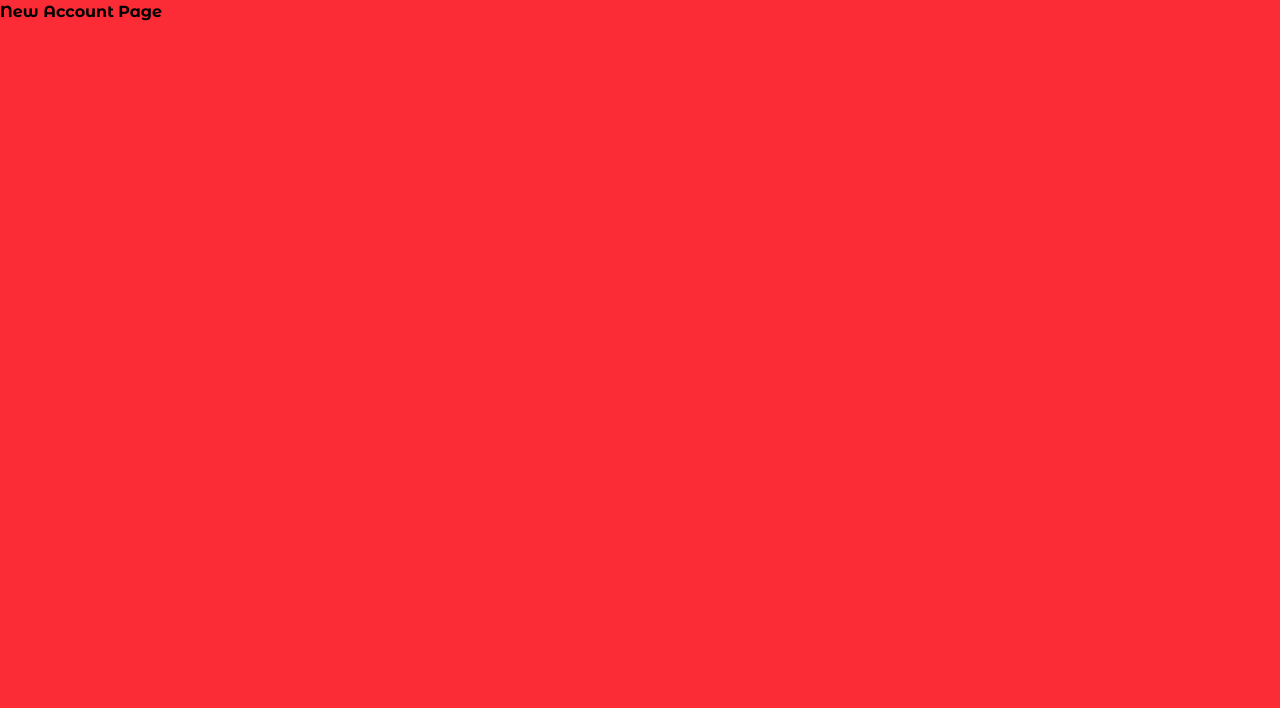
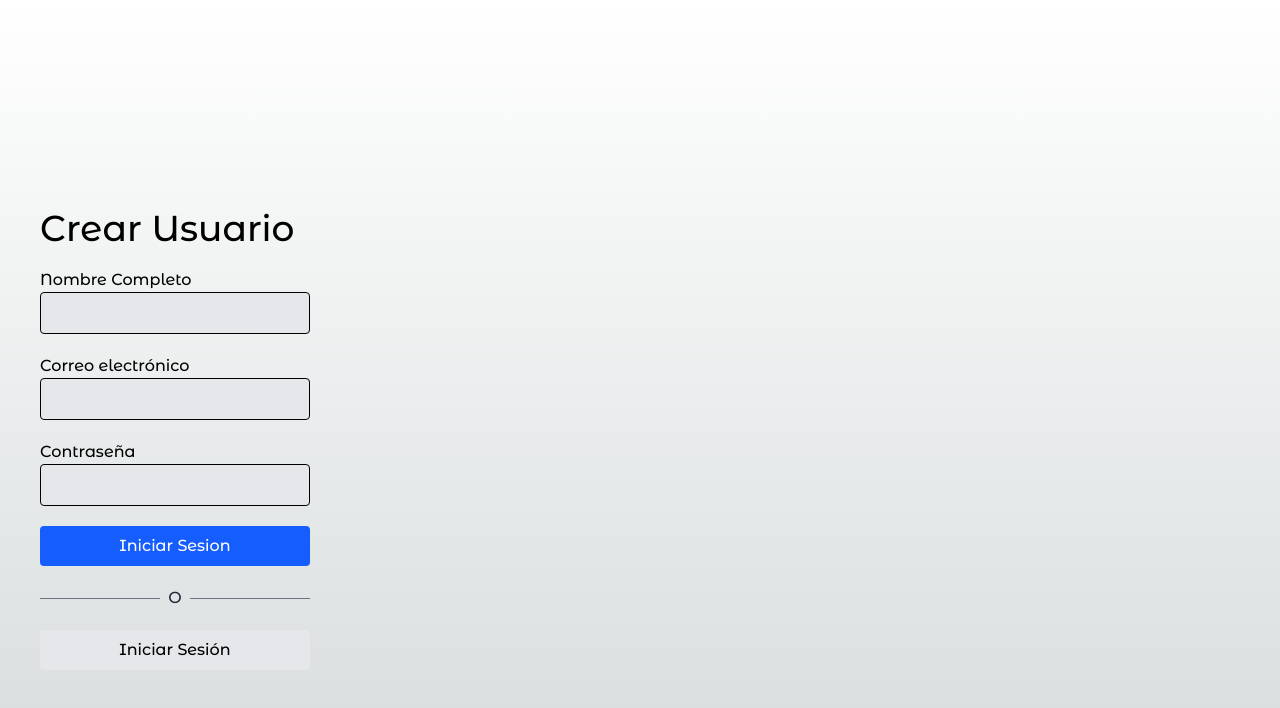
Before and after one commit to JoseJoaquinMartinez/E-commerce, a Next.js app: page /auth/new-acount in a window 1280 px wide. Shown: the top 708 px of the page. Built offline with nearby package versions, Linux system fonts and the light colour scheme.

Commit message:
Refactor authentication layout components and add navigation links

```diff
--- a/src/app/auth/layout.tsx
+++ b/src/app/auth/layout.tsx
@@ -3,5 +3,9 @@
 }: {
   children: React.ReactNode;
 }) {
-  return <main className="bg-red-500 min-h-screen ">{children}</main>;
+  return (
+    <main className="flex justify-between">
+      <div className="w-full sm:w-[350px] px-10">{children}</div>
+    </main>
+  );
 }
--- a/src/app/auth/login/page.tsx
+++ b/src/app/auth/login/page.tsx
@@ -1,9 +1,37 @@
 import { titleFont } from "@/config/fonts";
+import Link from "next/link";
 
-export default function Login() {
+export default function () {
   return (
-    <main>
-      <h1 className={`${titleFont.className} font-bold`}>Login Page</h1>
-    </main>
+    <div className="flex flex-col min-h-screen pt-32 sm:pt-52">
+      <h1 className={`${titleFont.className} text-4xl mb-5`}>Iniciar Sesión</h1>
+
+      <div className="flex flex-col">
+        <label htmlFor="email">Correo electrónico</label>
+        <input
+          className="px-5 py-2 border bg-gray-200 rounded mb-5"
+          type="email"
+        />
+
+        <label htmlFor="email">Contraseña</label>
+        <input
+          className="px-5 py-2 border bg-gray-200 rounded mb-5"
+          type="email"
+        />
+
+        <button className="btn-primary">Iniciar Sesion</button>
+
+        {/* divisor l ine */}
+        <div className="flex items-center my-5">
+          <div className="flex-1 border-t border-gray-500"></div>
+          <div className="px-2 text-gray-800">O</div>
+          <div className="flex-1 border-t border-gray-500"></div>
+        </div>
+
+        <Link href="/auth/new-account" className="btn-secondary text-center">
+          Crear una nueva cuenta
+        </Link>
+      </div>
+    </div>
   );
 }
--- a/src/app/auth/new-acount/page.tsx
+++ b/src/app/auth/new-acount/page.tsx
@@ -1,9 +1,43 @@
 import { titleFont } from "@/config/fonts";
+import Link from "next/link";
 
-export default function NewAccount() {
+export default function () {
   return (
-    <main>
-      <h1 className={`${titleFont.className} font-bold`}>New Account Page</h1>
-    </main>
+    <div className="flex flex-col min-h-screen pt-32 sm:pt-52">
+      <h1 className={`${titleFont.className} text-4xl mb-5`}>Crear Usuario</h1>
+
+      <div className="flex flex-col">
+        <label htmlFor="email">Nombre Completo</label>
+        <input
+          className="px-5 py-2 border bg-gray-200 rounded mb-5"
+          type="text"
+        />
+
+        <label htmlFor="email">Correo electrónico</label>
+        <input
+          className="px-5 py-2 border bg-gray-200 rounded mb-5"
+          type="email"
+        />
+
+        <label htmlFor="email">Contraseña</label>
+        <input
+          className="px-5 py-2 border bg-gray-200 rounded mb-5"
+          type="email"
+        />
+
+        <button className="btn-primary">Iniciar Sesion</button>
+
+        {/* divisor l ine */}
+        <div className="flex items-center my-5">
+          <div className="flex-1 border-t border-gray-500"></div>
+          <div className="px-2 text-gray-800">O</div>
+          <div className="flex-1 border-t border-gray-500"></div>
+        </div>
+
+        <Link href="/auth/login" className="btn-secondary text-center">
+          Iniciar Sesión
+        </Link>
+      </div>
+    </div>
   );
 }
```
